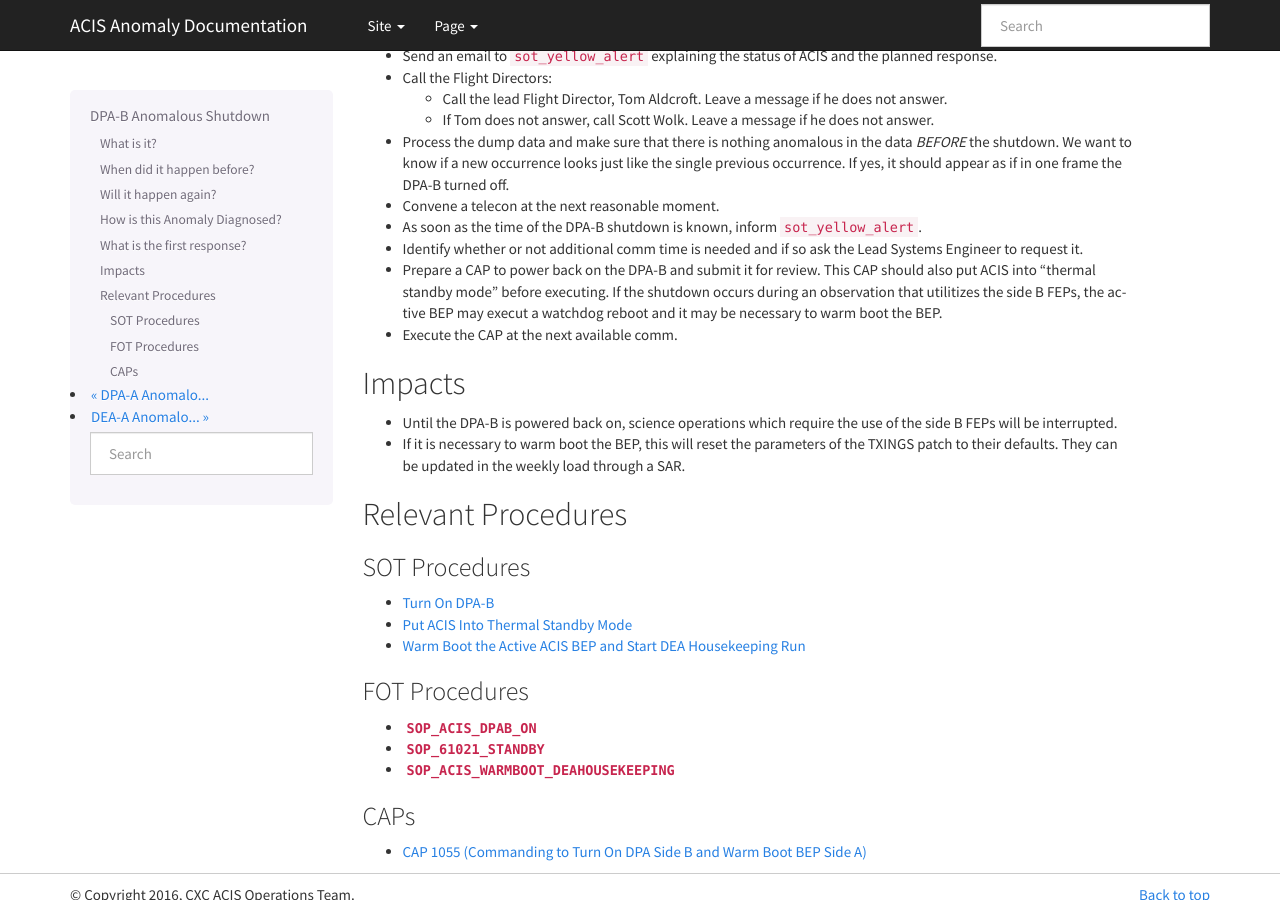
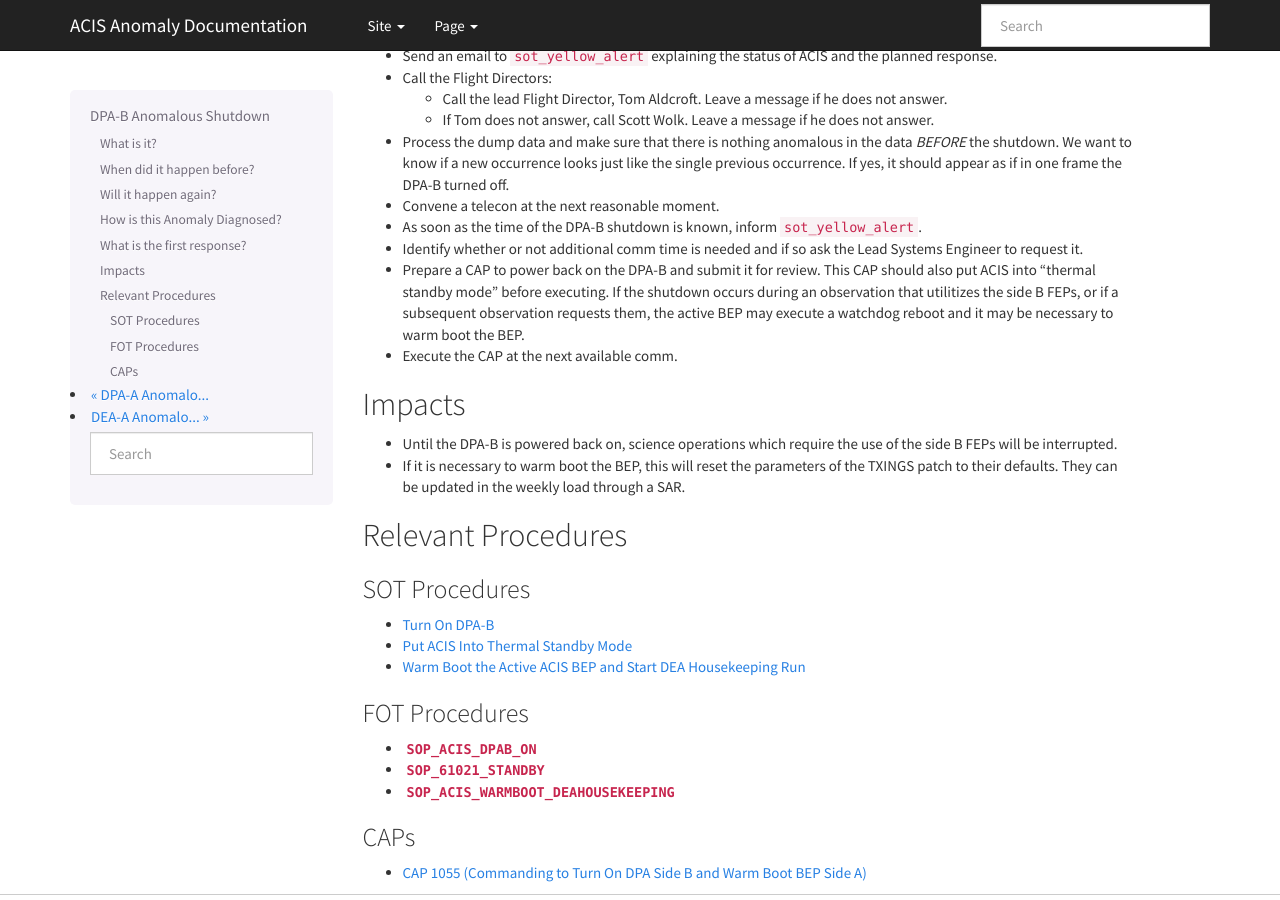
Before and after one commit to acisops/acis_anomaly_pages, a Sphinx documentation site: the page built from source/dpab_shutdown.rst, in a window 1280 px wide and 900 px high, scrolled down 797 px. Built offline with Sphinx 7.4.7, drawn with Linux system fonts in a browser that asks for light colours.

Commit message:
Further clarifying comment here

```diff
--- a/source/dpab_shutdown.rst
+++ b/source/dpab_shutdown.rst
@@ -58,8 +58,8 @@ Our real-time web pages will alert us and the Lead System Engineer will call us.
   Engineer to request it.
 * Prepare a CAP to power back on the DPA-B and submit it for review. This CAP should also put ACIS
   into "thermal standby mode" before executing. If the shutdown occurs during an observation that
-  utilitizes the side B FEPs, the active BEP may execut a watchdog reboot and it may be necessary
-  to warm boot the BEP.
+  utilitizes the side B FEPs, or if a subsequent observation requests them, the active BEP may
+  execute a watchdog reboot and it may be necessary to warm boot the BEP.
 * Execute the CAP at the next available comm.
 
 Impacts
```
